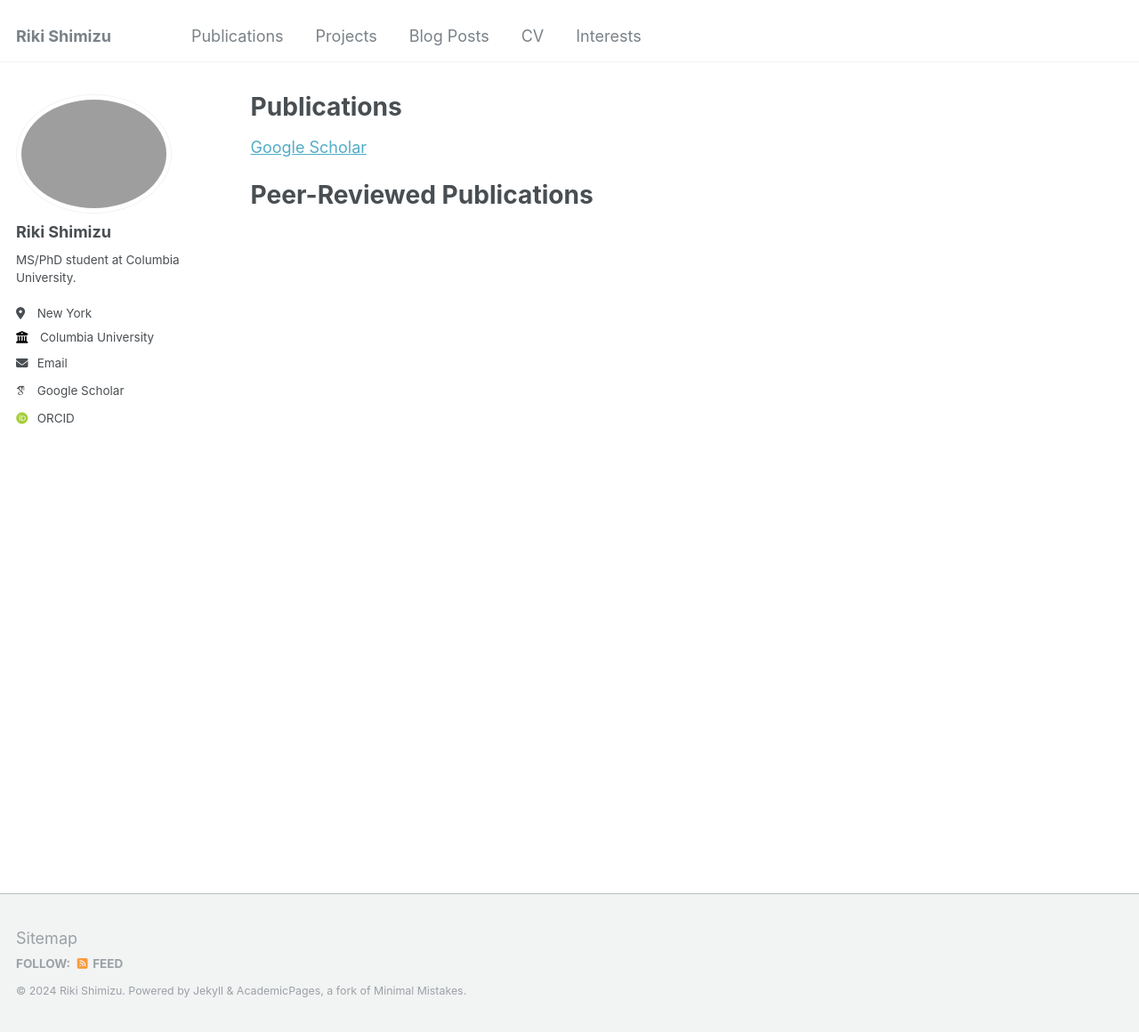
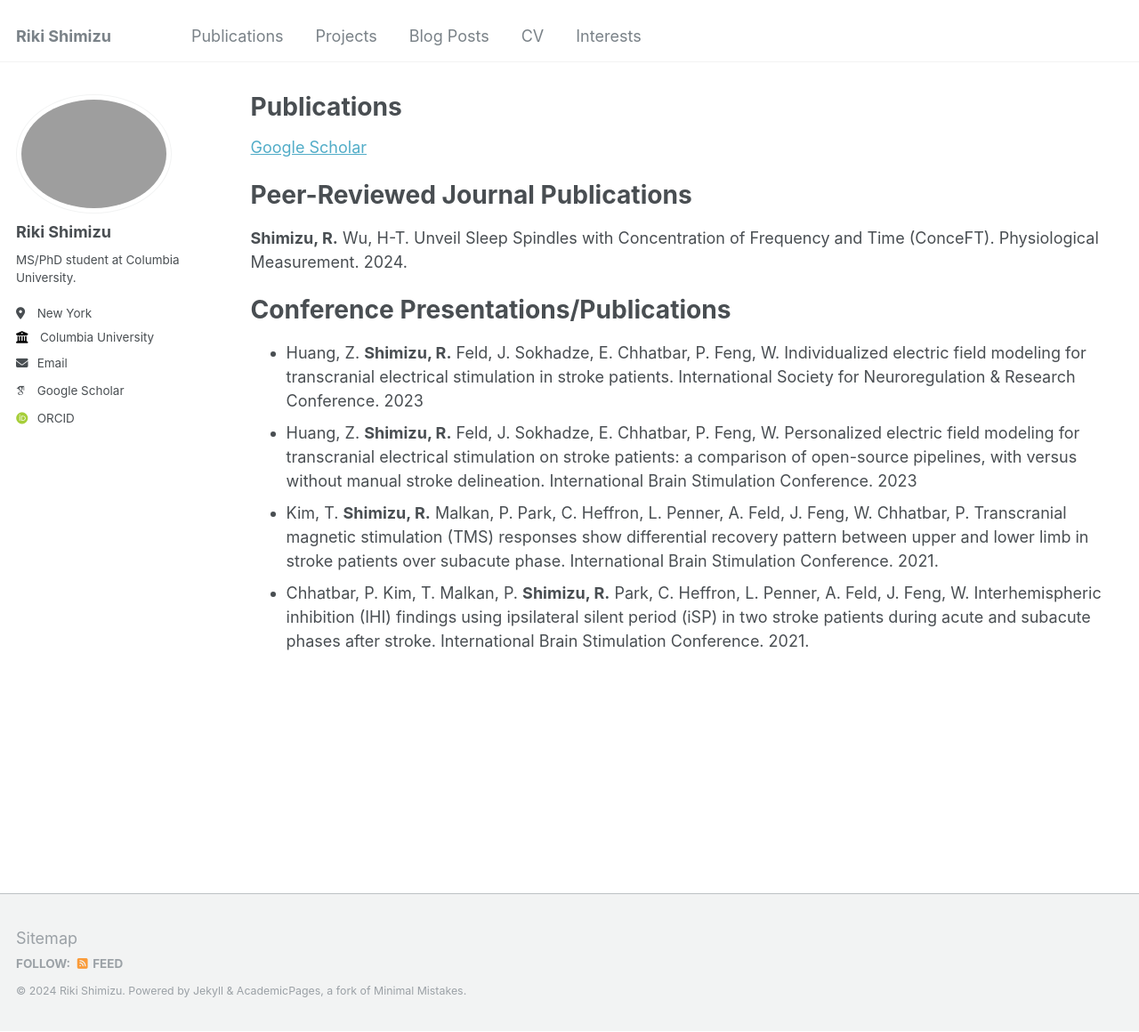
Before and after one commit to rikishimizu/rikishimizu.github.io, a Jekyll site: the page built from _pages/publications.md, in a window 1280 px wide and 1160 px high. Shown: the whole window at 89% size. Built offline with Jekyll 4.4.1, drawn with Linux system fonts in a browser that asks for light colours; some web fonts are replaced.

Commit message:
Update publications.md

```diff
--- a/_pages/publications.md
+++ b/_pages/publications.md
@@ -8,5 +8,13 @@ author_profile: true
 [Google Scholar](https://scholar.google.com/citations?user=hyqdp_QAAAAJ&hl=en)
 
 
-Peer-Reviewed Publications
-=====
+# Peer-Reviewed Journal Publications
+
+**Shimizu, R.** Wu, H-T. Unveil Sleep Spindles with Concentration of Frequency and Time (ConceFT). Physiological Measurement. 2024.
+
+# Conference Presentations/Publications
+
+* Huang, Z. **Shimizu, R.** Feld, J. Sokhadze, E. Chhatbar, P. Feng, W. Individualized electric field modeling for transcranial electrical stimulation in stroke patients. International Society for Neuroregulation & Research Conference. 2023
+* Huang, Z. **Shimizu, R.** Feld, J. Sokhadze, E. Chhatbar, P. Feng, W. Personalized electric field modeling for transcranial electrical stimulation on stroke patients: a comparison of open-source pipelines, with versus without manual stroke delineation. International Brain Stimulation Conference. 2023
+* Kim, T. **Shimizu, R.** Malkan, P. Park, C. Heffron, L. Penner, A. Feld, J. Feng, W. Chhatbar, P. Transcranial magnetic stimulation (TMS) responses show differential recovery pattern between upper and lower limb in stroke patients over subacute phase. International Brain Stimulation Conference. 2021.
+* Chhatbar, P. Kim, T. Malkan, P. **Shimizu, R.** Park, C. Heffron, L. Penner, A. Feld, J. Feng, W. Interhemispheric inhibition (IHI) findings using ipsilateral silent period (iSP) in two stroke patients during acute and subacute phases after stroke. International Brain Stimulation Conference. 2021.
```
